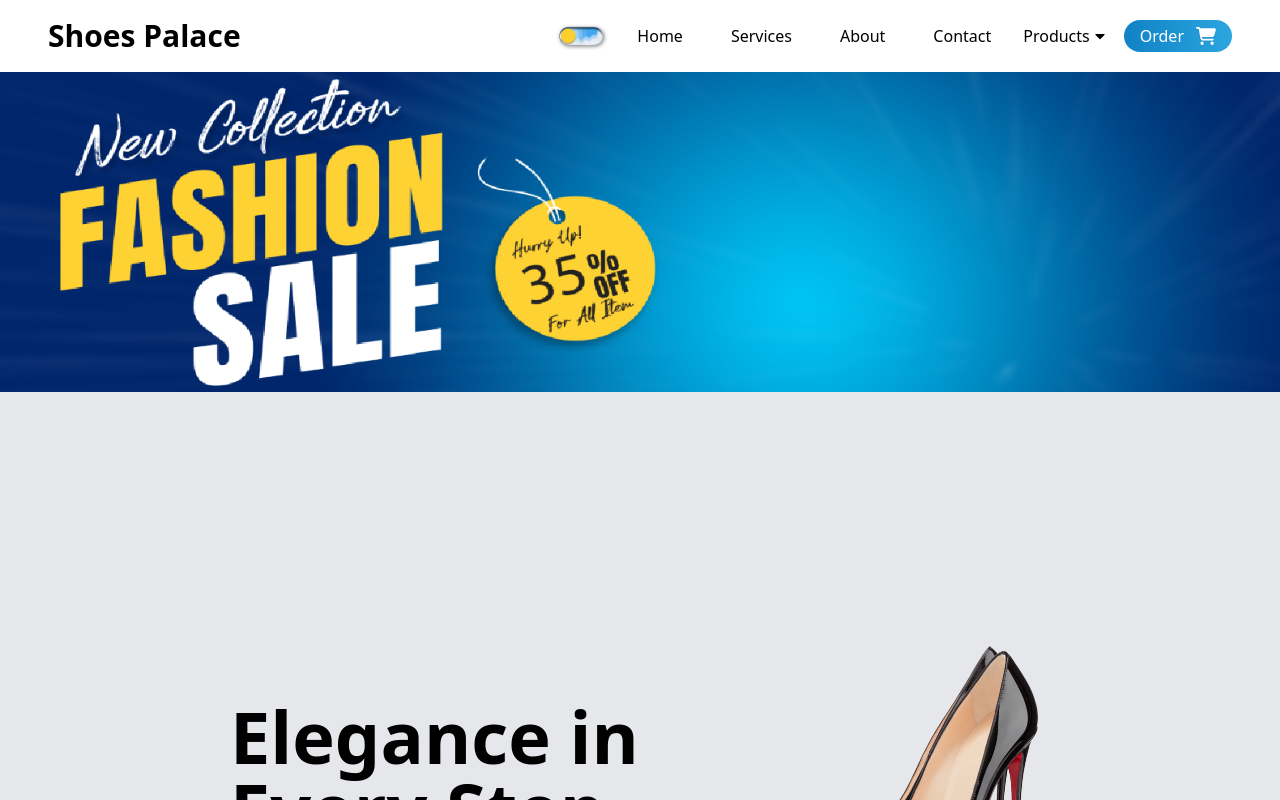
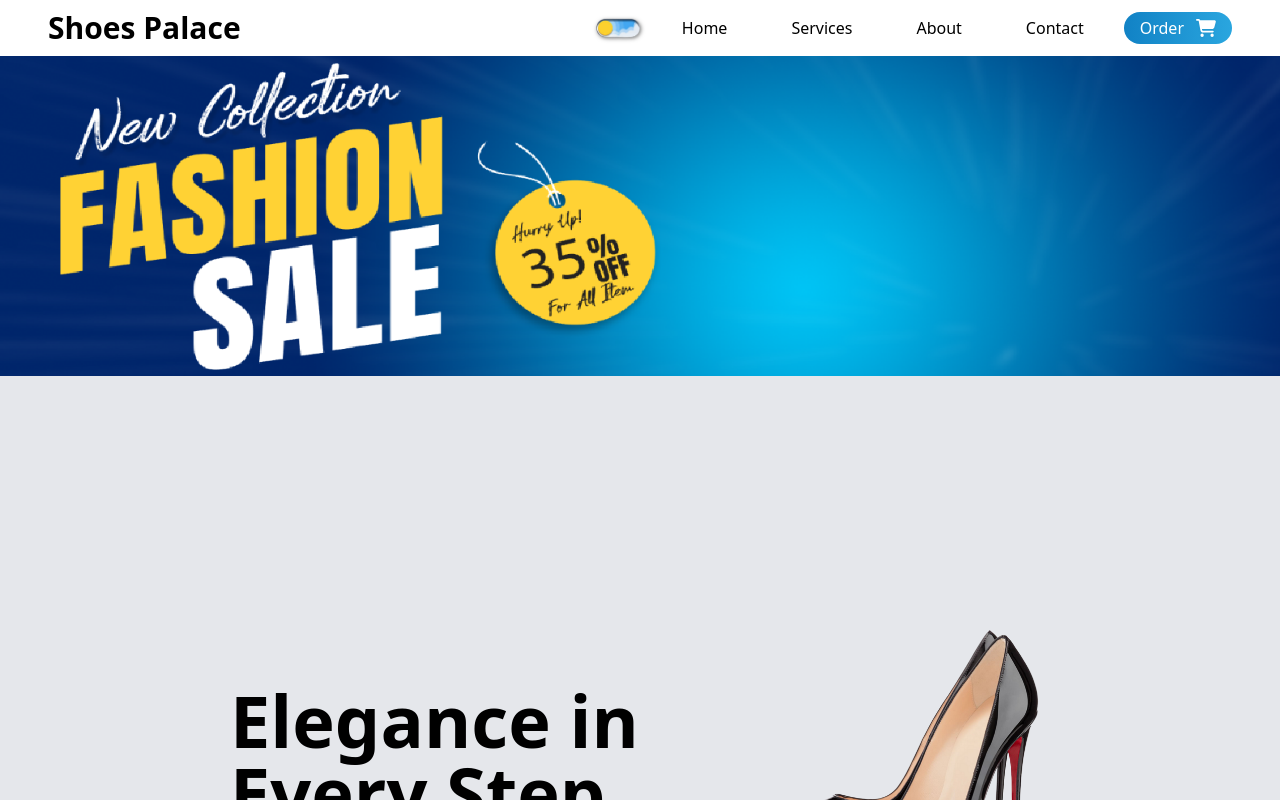
Before and after one commit to pasindud100/sd-shoes-store, a React (Vite) app: page / in a window 1280 px wide. Shown: the top 800 px of the page. Built offline with nearby package versions, Linux system fonts and the light colour scheme.

Commit message:
add toggler icon

```diff
--- a/src/Components/NavBar/NavBar.jsx
+++ b/src/Components/NavBar/NavBar.jsx
@@ -1,8 +1,6 @@
-import React from "react";
-import Logo from "../../assets/website/logo.png";
+import React, { useState } from "react";
 import { FaCartShopping } from "react-icons/fa6";
 import DarkMode from "./DarkMode";
-import { FaCaretDown } from "react-icons/fa";
 
 const Menu = [
   {
@@ -21,30 +19,16 @@ const Menu = [
     link: "/about",
   },
   {
-    id: 2,
+    id: 4,
     name: "Contact",
     link: "/contact",
   },
 ];
 
-const DropdownLinks = [
-  {
-    name: "Kids",
-    link: "/kids",
-  },
-  {
-    name: "Men",
-    link: "/mens",
-  },
-  {
-    name: "Women",
-    link: "/womens",
-  },
-];
+const Navbar = ({ handleOrderPopup }) => {
+  const [isOpen, setIsOpen] = useState(false);
 
-const Navbar = ({ handleOrderPopup }) => {
   return (
-    <>
     <div className="shadow-md bg-white dark:bg-gray-900 dark:text-white duration-200">
       <div className="container py-3 sm:py-0">
         <div className="flex justify-between items-center">
@@ -53,51 +37,51 @@ const Navbar = ({ handleOrderPopup }) => {
               Shoes Palace
             </a>
           </div>
-            <div className="flex justify-between items-center gap-4">
-              <div>
+          <div className="flex items-center gap-4">
             <DarkMode />
-              </div>
-              <ul className="hidden sm:flex items-center gap-4">
+            <button
+              onClick={() => setIsOpen(!isOpen)}
+              className="p-2 rounded-md focus:outline-none focus:ring-2 focus:ring-primary sm:hidden"
+            >
+              <svg
+                className="h-6 w-6"
+                xmlns="http://www.w3.org/2000/svg"
+                fill="none"
+                viewBox="0 0 24 24"
+                stroke="currentColor"
+              >
+                <path
+                  strokeLinecap="round"
+                  strokeLinejoin="round"
+                  strokeWidth={2}
+                  d={
+                    isOpen ? "M6 18L18 6M6 6l12 12" : "M4 6h16M4 12h16M4 18h16"
+                  }
+                />
+              </svg>
+            </button>
+            <ul
+              className={`${
+                isOpen ? "block" : "hidden"
+              } sm:flex sm:items-center sm:gap-4 w-full sm:w-auto bg-white dark:bg-gray-900 z-10`}
+            >
               {Menu.map((menu) => (
-                  <li key={menu.id}>
+                <li
+                  key={menu.id}
+                  className="sm:border-none border-b sm:border-b-0"
+                >
                   <a
                     href={menu.link}
-                      className="inline-block py-4 px-4 hover:text-primary duration-200"
+                    className="block sm:inline-block py-4 px-6 hover:text-primary duration-200"
                   >
                     {menu.name}
                   </a>
                 </li>
               ))}
-                {/* Simple Dropdown and Links */}
-                <li className="group relative cursor-pointer">
-                  <a
-                    href="/#home"
-                    className="flex h-[72px] items-center gap-[2px]"
-                  >
-                    Products
-                    <span>
-                      <FaCaretDown className="transition-all duration-200 group-hover:rotate-180" />
-                    </span>
-                  </a>
-                  <div className="absolute -left-9 z-[9999] hidden w-[150px] rounded-md bg-white p-2 text-black group-hover:block  ">
-                    <ul className="space-y-3">
-                      {DropdownLinks.map((data) => (
-                        <li key={data.name}>
-                          <a
-                            className="inline-block w-full rounded-md p-2 hover:bg-primary/20"
-                            href={data.link}
-                          >
-                            {data.name}
-                          </a>
-                        </li>
-                      ))}
-                    </ul>
-                  </div>
-                </li>
             </ul>
             <button
               onClick={() => handleOrderPopup()}
-                className="bg-gradient-to-r from-primary to-secondary hover:scale-105 duration-200 text-white py-1 px-4 rounded-full flex items-center gap-3"
+              className="bg-gradient-to-r from-primary to-secondary hover:scale-105 duration-200 text-white py-1 px-4 rounded-full flex items-center gap-3 hidden sm:flex"
             >
               Order
               <FaCartShopping className="text-xl text-white drop-shadow-sm cursor-pointer" />
@@ -106,7 +90,6 @@ const Navbar = ({ handleOrderPopup }) => {
         </div>
       </div>
     </div>
-    </>
   );
 };
 
```
Lines whose indentation alone changed are shown as unchanged.
